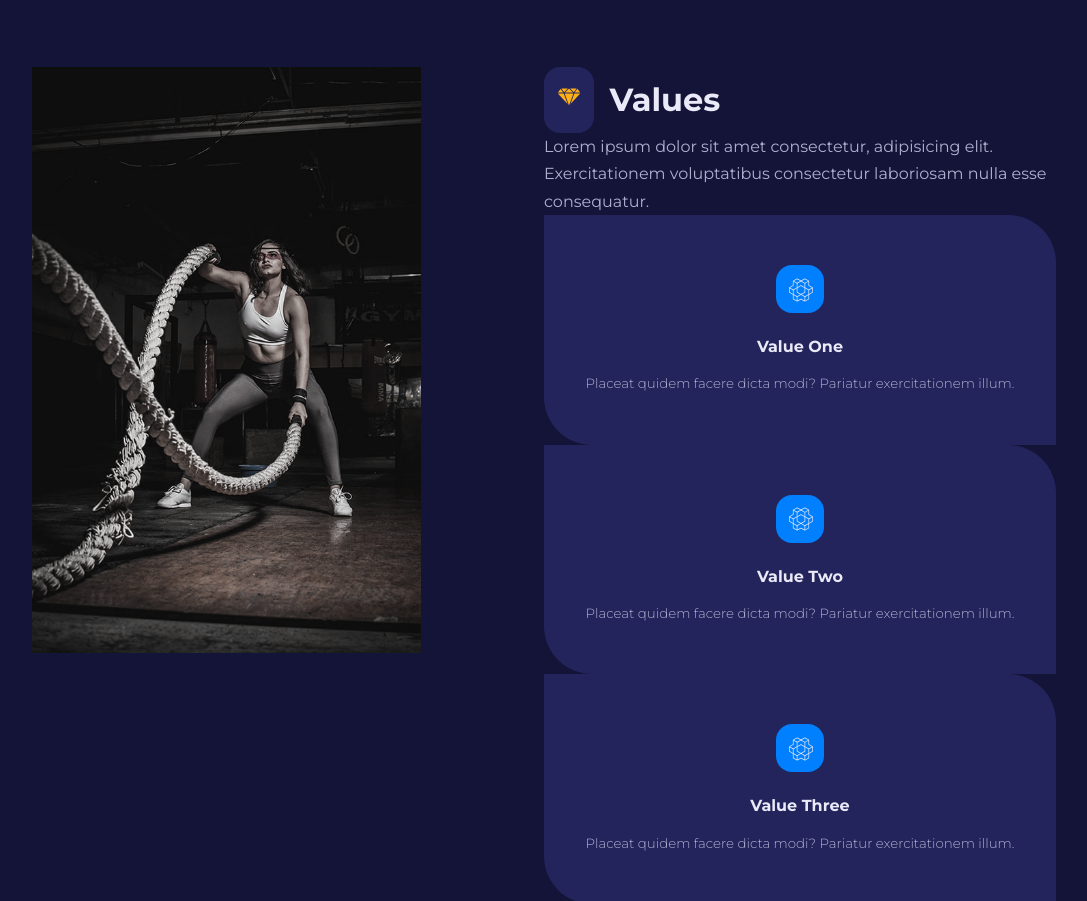
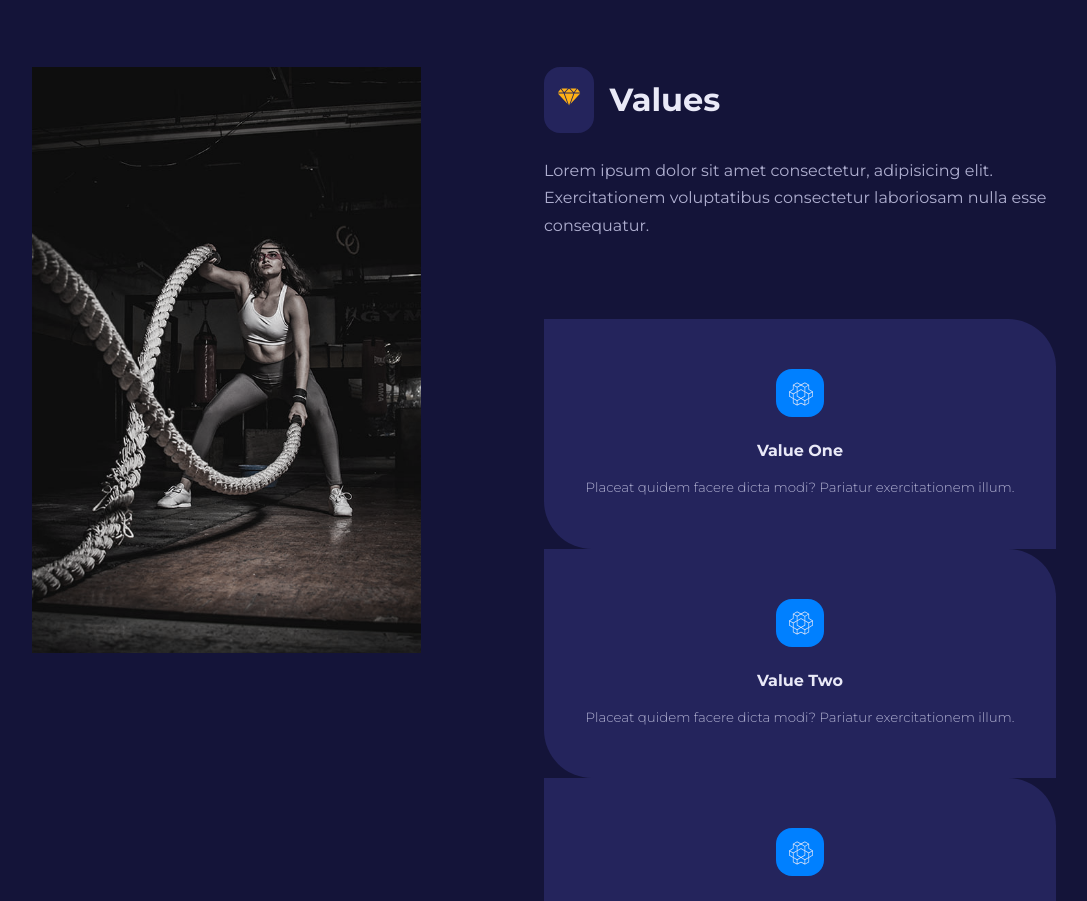
Before and after one commit to erickdc7/react-trainer-website, a React (Create React App) app: page / in a window 1280 px wide. Shown: the part 1440-2341 px from the top of the page, without its empty margins (96-1183 px from the left). Built offline with nearby package versions, Linux system fonts and the light colour scheme; the HTML template or start-up script is replaced by a standard one.

Commit message:
values__right > p styles added to home.css

```diff
--- a/src/pages/home/home.css
+++ b/src/pages/home/home.css
@@ -92,3 +92,7 @@
 .values__image:hover {
   filter: saturate(1);
 }
+
+.values__right > p {
+  margin: 1.5rem 0 5rem;
+}
```
